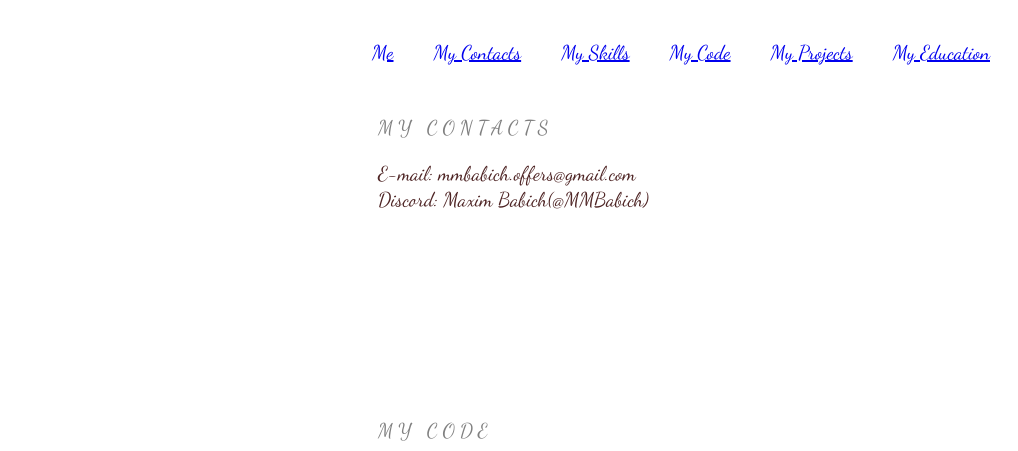
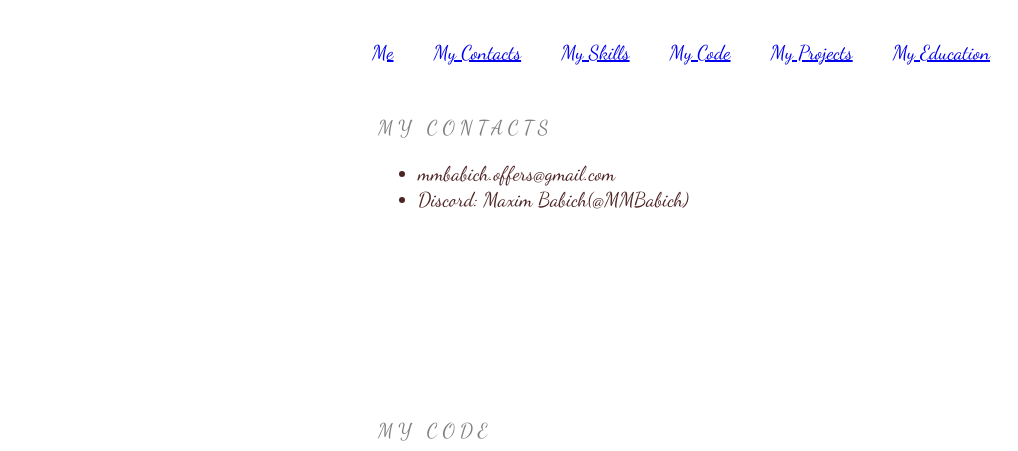
Before and after one commit to MMBabich/rsschool-cv, a plain HTML site: page index.html in a window 1280 px wide. Shown: the top 451 px of the page, 262-1280 px from the left. Drawn offline with Linux system fonts and the light colour scheme.

Commit message:
fix: css fix and complete task

```diff
--- a/index.html
+++ b/index.html
@@ -4,7 +4,7 @@
     <meta charset="UTF-8">
     <meta name="viewport" content="width=device-width, initial-scale=1.0">
     <link rel="stylesheet" href="style.css" />
-    <title>Document</title>
+    <title>MY CV</title>
     <link rel="icon" href="assets/favicon.ico" />
 </head>
 <body>
@@ -28,8 +28,8 @@
         <br><img class="avatar"
         src="https://sun9-31.userapi.com/impg/PGnldzAsuo-vWhq2oAY-syjondEVmLBgcMPJnQ/rn_zuzNXGII.jpg?size=576x768&quality=95&sign=f54bb4ddb8086060cf64f52bf8f1657c&type=album"
         alt="My avatar" /></img></p></section>
-      <section class="section" id="My Contacts"><h2 class="section-title">My Contacts</h2><p>E-mail: mmbabich.offers@gmail.com<br>
-        Discord: Maxim Babich(@MMBabich)</p></section>
+      <section class="section" id="My Contacts"><h2 class="section-title">My Contacts</h2><ul><li>mmbabich.offers@gmail.com</li>
+        <li>Discord: Maxim Babich(@MMBabich)</li></ul></section>
       <section class="section" id="My Skills"><h2 class="section-title">My Skills</h2> <p>I don't have any special skills in programming, so i know a lot about SCRUM, so honestly on course i will upgrade my skills.</p></section>
       <section class="section" id="My Code"><h2 class="section-title">My Code</h2><p><pre><code>
         if x > 0:
```
